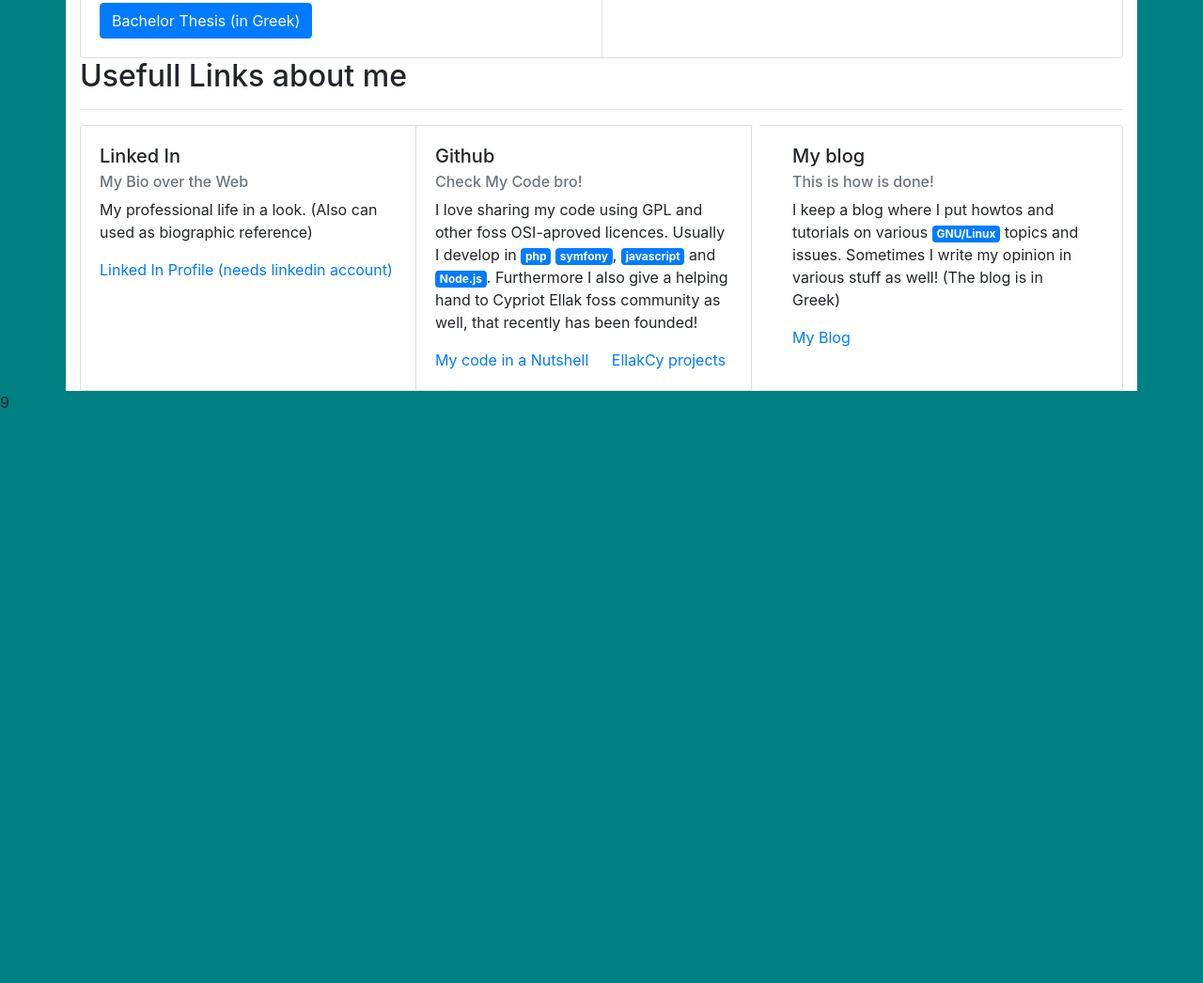
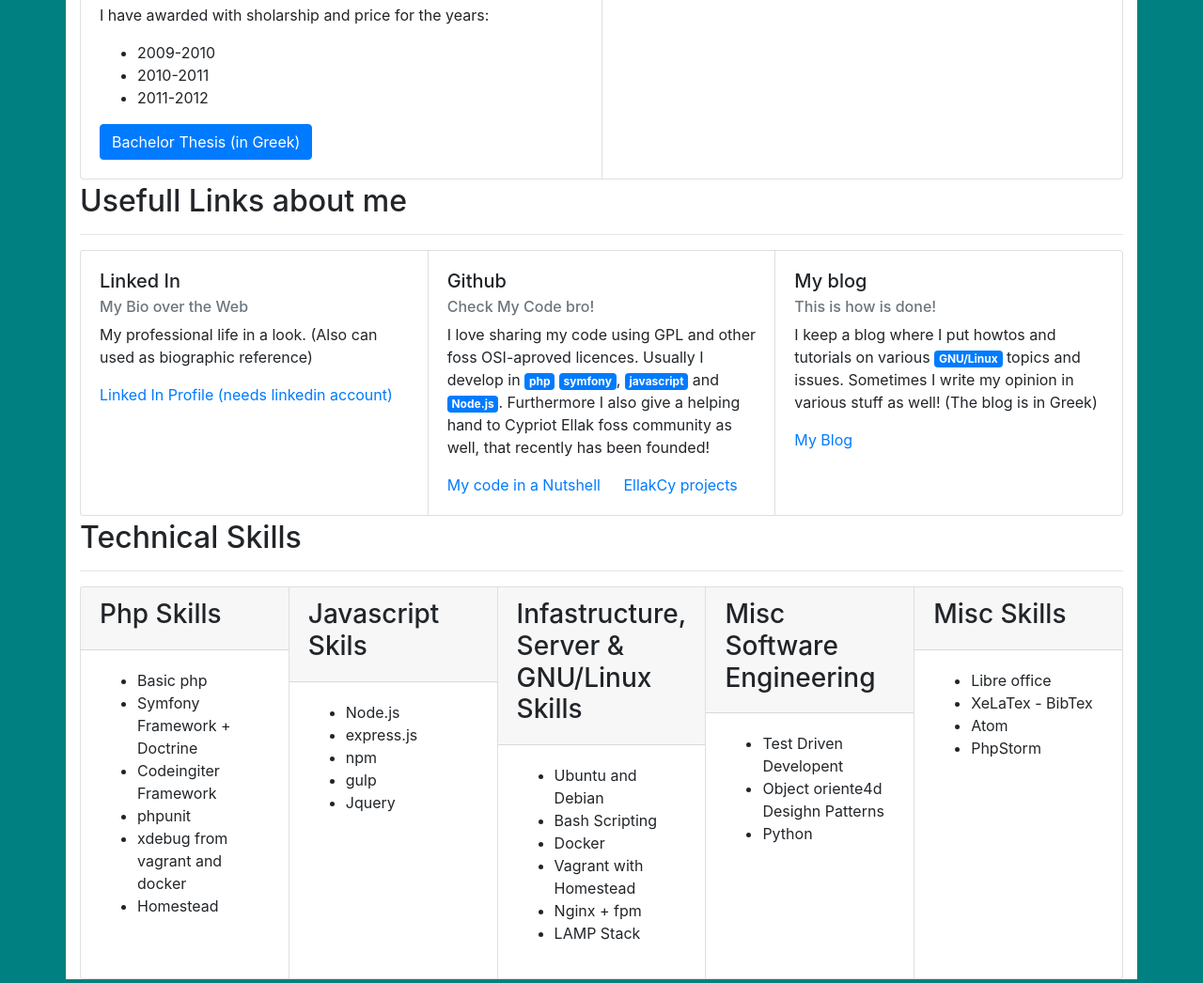
Before and after one commit to pc-magas/pc-magas.github.io, a plain HTML site: page index.html in a window 1280 px wide. Shown: the part 591-1637 px from the top of the page at 94% size. Before the commit the page ends 1031 px from the top, so only its background shows below. Drawn offline with nearby package versions, Linux system fonts and the light colour scheme.

Commit message:
Add Extra Info

```diff
--- a/index.html
+++ b/index.html
@@ -8,7 +8,7 @@
 <body style="background-color:teal">
 <header class="row" style="background-color:white">
  <div class="col">
-	<h1 class="text-center">Dimitrios Desyllas</h1>
+	<h1 class="text-center">Dimitrios Desyllas - Software Engineer</h1>
  </div>
 </header>
 <main style="background-color:white" class="container mt-1">
@@ -17,19 +17,26 @@
     <hr>
     <div class="card-group">
       <div class="card">
-        <div class="card-header text-center">
-          <a href="http://inf.teiste.gr/"><img class="mx-auto" src="http://www.teiste.gr/wp-content/uploads/2017/07/teiste_logo_350.png" alt="Card image cap"></a>
+        <div class="card-header text-center bg-dark">
+          <a class="mt-0" href="http://inf.teiste.gr/"><img src="http://www.teiste.gr/wp-content/uploads/2017/07/teiste_logo_350.png" alt="Univercity Badge"></a>
         </div>
         <div class="card-body">
-          <h5 class="card-title">Bachelor</h5>
-          <h6 class="card-subtitle mb-2 text-muted">Technological Educational Institute of Central Greece - Department of Computer Schience Engineer</h6>
+          <h5 class="card-title">Bachelor <span class="badge badge-success">IKY Scolarship and Price awarded</span></h5>
+          <h6 class="card-subtitle mb-2 text-muted">Technological Educational Institute of Central Greece - Department of Computer Science Engineer</h6>
           <p class="card-text">Sep 2009 - October 2013</p>
+          <p class="card-text">I have awarded with sholarship and price for the years:
+            <ul>
+              <li>2009-2010</li>
+              <li>2010-2011</li>
+              <li>2011-2012</li>
+            </ul>
+          </p>
           <a href="./bachelor_thesis.pdf" class="btn btn-primary">Bachelor Thesis (in Greek)</a>
         </div>
       </div>
       <div class="card">
-        <div class="card-header text-center">
-          <a href="https://www.ds.unipi.gr/security/"><img class="mx-auto" style="width:auto;height:60%" src="https://www.ds.unipi.gr/wp-content/themes/unipi/images/logo.jpeg" alt="Card image cap"></a>
+        <div class="card-header text-center bg-dark">
+          <a class="mt-0" href="https://www.ds.unipi.gr/security/"><img style="width:auto;height:60%" src="https://www.ds.unipi.gr/wp-content/themes/unipi/images/logo.jpeg" alt="Univercity Badge"></a>
         </div>
         <div class="card-body">
           <h5 class="card-title">Master Thesis <span class="badge badge-warning">MSC-Thesis Pending</span></h5>
@@ -39,7 +46,7 @@
       </div>
     </div>
   </section>
-  <section class="mx-auto">
+  <section class="mx-auto mt-1">
         <h2>Usefull Links about me</h2>
         <hr>
     <div class="card-group mx-auto">
@@ -60,7 +67,7 @@
     	    <a href="https://github.com/ellakcy" class="card-link">EllakCy projects</a>
     	  </div>
     	</div>
-    	<div class="card col ml-2">
+    	<div class="card">
     	  <div class="card-body">
     	    <h5 class="card-title">My blog</h5>
     	    <h6 class="card-subtitle mb-2 text-muted">This is how is done!</h6>
@@ -71,7 +78,79 @@
     </div>
   </section>
 
+  <section class="mt-1 mb-1">
+    <h2>Technical Skills</h2>
+    <hr>
+    <acticle class="card-group mx-auto">
+      <div class="card">
+        <div class="card-header"> <h3>Php Skills</h3></div>
+        <div class="card-body">
+          <ul>
+            <li>Basic php</li>
+            <li>Symfony Framework + Doctrine</li>
+            <li>Codeingiter Framework</li>
+            <li>phpunit</li>
+            <li>xdebug from vagrant and docker</li>
+            <li>Homestead</li>
+          </ul>
+        </div>
+      </div>
+      <div class="card">
+        <div class="card-header">
+          <h3>Javascript Skils</h3>
+        </div>
+        <div class="card-body">
+          <ul>
+            <li>Node.js</li>
+            <li>express.js</li>
+            <li>npm</li>
+            <li>gulp</li>
+            <li>Jquery</li>
+          </ul>
+        </div>
+      </div>
+      <div class="card">
+        <div class="card-header">
+          <h3>Infastructure, Server & GNU/Linux Skills</h3>
+        </div>
+        <div class="card-body">
+          <ul>
+            <li>Ubuntu and Debian</li>
+            <li>Bash Scripting</li>
+            <li>Docker</li>
+            <li>Vagrant with Homestead</li>
+            <li>Nginx + fpm</li>
+            <li>LAMP Stack</li>
+          </ul>
+        </div>
+      </div>
+      <div class="card">
+        <div class="card-header">
+          <h3>Misc Software Engineering</h3>
+        </div>
+        <div class="card-body">
+          <ul>
+            <li>Test Driven Developent</li>
+            <li>Object oriente4d Desighn Patterns</li>
+            <li>Python</li>
+          </ul>
+        </div>
+      </div>
+      <div class="card">
+        <div class="card-header">
+          <h3>Misc Skills</h3>
+        </div>
+        <div class="card-body">
+          <ul>
+            <li>Libre office</li>
+            <li>XeLaTex - BibTex</li>
+            <li>Atom</li>
+            <li>PhpStorm</li>
+          </ul>
+        </div>
+      </div>
+    </article>
+  </section>
 </main>
 </body>
 </html>
-9
```
